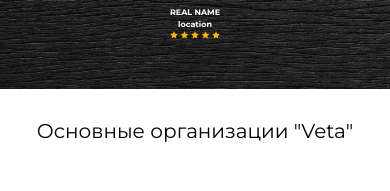
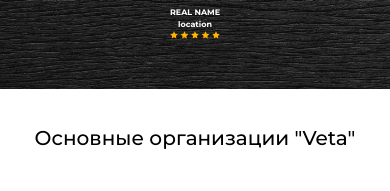
Before and after one commit to tima1704/Landing-page, a plain HTML site: page index.html in a window 390 px wide. Shown: the part 1784-1975 px from the top of the page. Drawn offline with nearby package versions, Linux system fonts and the light colour scheme.

Commit message:
fix: title company

```diff
--- a/css/style.css
+++ b/css/style.css
@@ -224,7 +224,7 @@ a {
 .title-company h1 {
   text-align: center;
   margin-bottom: 70px;
-  font-weight: 400;
+  font-weight: 500;
   font-size: 40px;
 }
 
@@ -803,7 +803,6 @@ footer img {
   .title-company h1 {
     text-align: center;
     margin-bottom: 30px;
-    font-weight: 400;
     font-size: 30px;
   }
 
@@ -1029,6 +1028,8 @@ footer img {
   .title-company h1 {
     font-size: 20px;
     margin-top: 30px;
+    position: relative;
+    top: 7px;
   }
   .company-card h1 {
     font-size: 20px;
```
